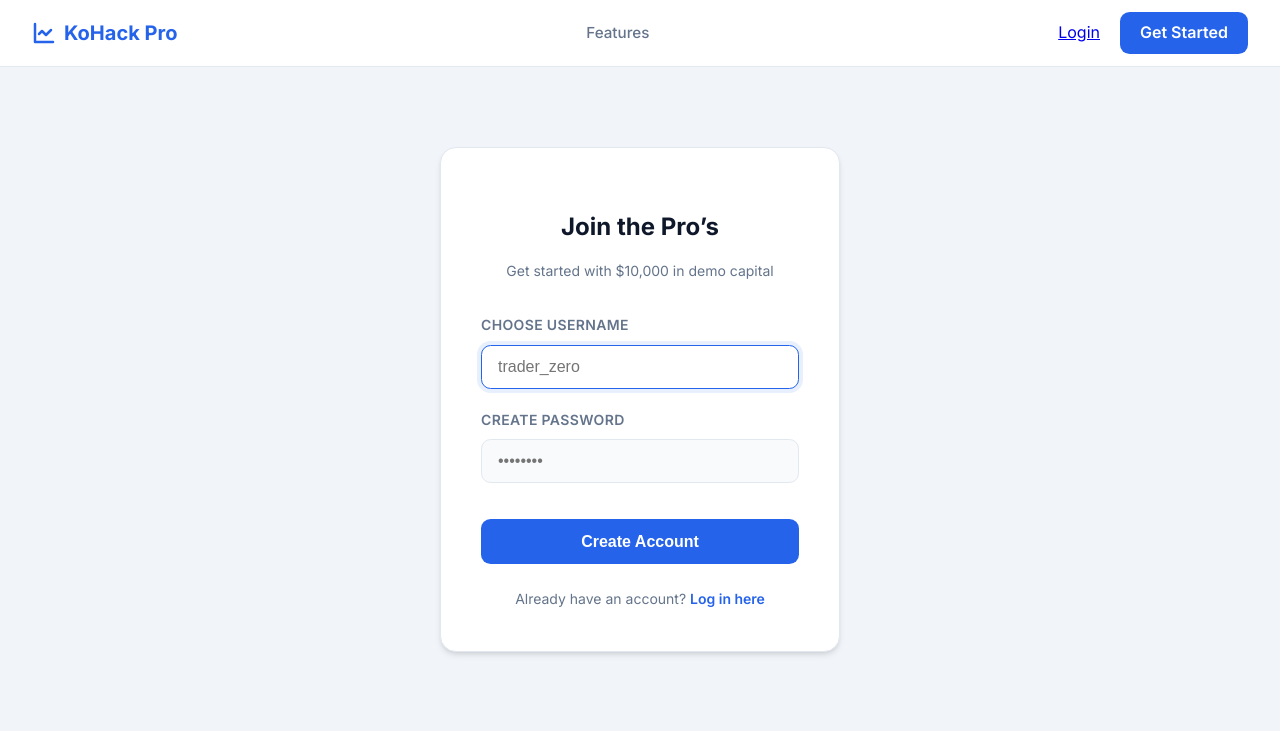
After one commit to pknapp-kyhs/KoHack26-Frisch2, a Flask app: template templates/signup.html in a window 1280 px wide. The commit adds this page. Shown: the top 731 px of the page. Run offline with Flask 3, Linux system fonts and the light colour scheme; the template is opened without the code that fills it, so the values that code supplies are empty.

Commit message:
new login

```diff
--- /dev/null
+++ b/templates/layout.html
@@ -0,0 +1,265 @@
+<!DOCTYPE html>
+<html lang="en">
+<head>
+    <meta charset="UTF-8">
+    <meta name="viewport" content="width=device-width, initial-scale=1.0">
+    <title>KoHack | Pro Trader</title>
+    <link href="https://fonts.googleapis.com/css2?family=Inter:wght@400;500;600;700&display=swap" rel="stylesheet">
+    <style>
+        :root {
+            --primary: #2563eb;
+            --primary-dark: #1e40af;
+            --secondary: #64748b;
+            --success: #10b981;
+            --danger: #ef4444;
+            --background: #f1f5f9;
+            --surface: #ffffff;
+            --text-main: #0f172a;
+            --text-muted: #64748b;
+            --border: #e2e8f0;
+            --shadow: 0 4px 6px -1px rgb(0 0 0 / 0.1), 0 2px 4px -2px rgb(0 0 0 / 0.1);
+        }
+
+        * { box-sizing: border-box; }
+
+        body {
+            font-family: 'Inter', sans-serif;
+            background-color: var(--background);
+            color: var(--text-main);
+            margin: 0;
+            line-height: 1.6;
+        }
+
+        /* Navbar */
+        nav {
+            background: var(--surface);
+            border-bottom: 1px solid var(--border);
+            padding: 0.75rem 2rem;
+            display: flex;
+            justify-content: space-between;
+            align-items: center;
+            position: sticky;
+            top: 0;
+            z-index: 100;
+        }
+
+        .logo {
+            font-weight: 700;
+            font-size: 1.25rem;
+            color: var(--primary);
+            text-decoration: none;
+            display: flex;
+            align-items: center;
+            gap: 0.5rem;
+        }
+
+        .nav-links {
+            display: flex;
+            gap: 1.5rem;
+            align-items: center;
+        }
+
+        .nav-links a {
+            text-decoration: none;
+            color: var(--text-muted);
+            font-weight: 500;
+            font-size: 0.95rem;
+            transition: color 0.2s;
+        }
+
+        .nav-links a:hover { color: var(--primary); }
+        .nav-links a.active { color: var(--primary); }
+
+        .user-section {
+            display: flex;
+            align-items: center;
+            gap: 1.25rem;
+        }
+
+        .balance-card {
+            background: #f0fdf4;
+            color: #166534;
+            padding: 0.35rem 0.85rem;
+            border-radius: 8px;
+            font-weight: 600;
+            font-size: 0.875rem;
+            border: 1px solid #bbf7d0;
+        }
+
+        .btn-logout {
+            color: var(--danger) !important;
+            font-size: 0.875rem;
+        }
+
+        /* Layout */
+        .main-container {
+            max-width: 1000px;
+            margin: 3rem auto;
+            padding: 0 1.5rem;
+        }
+
+        .auth-container {
+            max-width: 400px;
+            margin: 5rem auto;
+        }
+
+        .card {
+            background: var(--surface);
+            padding: 2.5rem;
+            border-radius: 1rem;
+            box-shadow: var(--shadow);
+            border: 1px solid var(--border);
+        }
+
+        /* Forms */
+        .form-group { margin-bottom: 1.25rem; }
+
+        label {
+            display: block;
+            font-size: 0.875rem;
+            font-weight: 600;
+            margin-bottom: 0.5rem;
+            color: var(--text-muted);
+            text-transform: uppercase;
+            letter-spacing: 0.025em;
+        }
+
+        input, select {
+            width: 100%;
+            padding: 0.75rem 1rem;
+            border: 1px solid var(--border);
+            border-radius: 0.6rem;
+            font-size: 1rem;
+            transition: all 0.2s;
+            background: #f8fafc;
+        }
+
+        input:focus, select:focus {
+            outline: none;
+            border-color: var(--primary);
+            background: white;
+            box-shadow: 0 0 0 4px rgba(37, 99, 235, 0.1);
+        }
+
+        .btn {
+            display: inline-block;
+            width: 100%;
+            padding: 0.85rem;
+            background: var(--primary);
+            color: white;
+            border: none;
+            border-radius: 0.6rem;
+            font-weight: 600;
+            font-size: 1rem;
+            cursor: pointer;
+            transition: transform 0.1s, background 0.2s;
+            text-align: center;
+            text-decoration: none;
+        }
+
+        .btn:hover { background: var(--primary-dark); }
+        .btn:active { transform: scale(0.98); }
+
+        .btn-outline {
+            background: transparent;
+            border: 1px solid var(--border);
+            color: var(--text-main);
+        }
+
+        .btn-outline:hover {
+            background: #f8fafc;
+            border-color: var(--secondary);
+        }
+
+        /* Tables */
+        table {
+            width: 100%;
+            border-collapse: collapse;
+            margin: 1.5rem 0;
+        }
+
+        th {
+            text-align: left;
+            padding: 1rem;
+            background: #f8fafc;
+            font-size: 0.75rem;
+            text-transform: uppercase;
+            color: var(--text-muted);
+            border-bottom: 2px solid var(--border);
+        }
+
+        td {
+            padding: 1rem;
+            border-bottom: 1px solid var(--border);
+            font-size: 0.95rem;
+        }
+
+        tr:last-child td { border-bottom: none; }
+
+        /* Flash Messages */
+        .flash-messages {
+            margin-bottom: 2rem;
+        }
+
+        .flash {
+            padding: 1rem;
+            border-radius: 0.75rem;
+            margin-bottom: 0.75rem;
+            font-weight: 500;
+            display: flex;
+            align-items: center;
+            gap: 0.75rem;
+        }
+
+        .flash-error { background: #fef2f2; color: #991b1b; border: 1px solid #fecaca; }
+        .flash-success { background: #f0fdf4; color: #166534; border: 1px solid #bbf7d0; }
+
+        .text-center { text-align: center; }
+        .mt-4 { margin-top: 1rem; }
+        .mb-4 { margin-bottom: 1rem; }
+    </style>
+</head>
+<body>
+    <nav>
+        <a href="{{ url_for('index') }}" class="logo">
+            <svg width="24" height="24" viewBox="0 0 24 24" fill="none" stroke="currentColor" stroke-width="2.5" stroke-linecap="round" stroke-linejoin="round"><path d="M3 3v18h18"/><path d="m19 9-5 5-4-4-3 3"/></svg>
+            KoHack Pro
+        </a>
+
+        <div class="nav-links">
+            {% if current_user.is_authenticated %}
+                <a href="{{ url_for('buy') }}">Markets</a>
+                <a href="{{ url_for('sell') }}">Portfolio</a>
+            {% else %}
+                <a href="{{ url_for('index') }}">Features</a>
+            {% endif %}
+        </div>
+
+        <div class="user-section">
+            {% if current_user.is_authenticated %}
+                <div class="balance-card">
+                    ${{ "%.2f"|format(current_user.balance) }}
+                </div>
+                <a href="{{ url_for('logout') }}" class="btn-logout">Sign Out</a>
+            {% else %}
+                <a href="{{ url_for('login') }}">Login</a>
+                <a href="{{ url_for('signup') }}" class="btn" style="width: auto; padding: 0.5rem 1.25rem;">Get Started</a>
+            {% endif %}
+        </div>
+    </nav>
+
+    <div class="{% block container_class %}main-container{% endblock %}">
+        {% with messages = get_flashed_messages() %}
+          {% if messages %}
+            <div class="flash-messages">
+            {% for message in messages %}
+              <div class="flash flash-error">{{ message }}</div>
+            {% endfor %}
+            </div>
+          {% endif %}
+        {% endwith %}
+
+        {% block content %}{% endblock %}
+    </div>
+</body>
+</html>
--- /dev/null
+++ b/templates/signup.html
@@ -0,0 +1,28 @@
+{% extends "layout.html" %}
+{% block container_class %}auth-container{% endblock %}
+{% block content %}
+<div class="card">
+    <div style="text-align: center; margin-bottom: 2rem;">
+        <h2 style="margin-bottom: 0.5rem;">Join the Pro’s</h2>
+        <p style="color: var(--text-muted); font-size: 0.875rem;">Get started with $10,000 in demo capital</p>
+    </div>
+
+    <form method="POST">
+        <div class="form-group">
+            <label>Choose Username</label>
+            <input type="text" name="username" placeholder="trader_zero" required autofocus>
+        </div>
+        <div class="form-group">
+            <label>Create Password</label>
+            <input type="password" name="password" placeholder="••••••••" required>
+        </div>
+
+        <button type="submit" class="btn mt-4">Create Account</button>
+    </form>
+
+    <div style="margin-top: 1.5rem; text-align: center; font-size: 0.875rem;">
+        <span style="color: var(--text-muted);">Already have an account?</span>
+        <a href="{{ url_for('login') }}" style="color: var(--primary); text-decoration: none; font-weight: 600;">Log in here</a>
+    </div>
+</div>
+{% endblock %}
```
Also changed, not shown: templates/index.html (+47 -10 lines), templates/login.html (+28 -1 lines).
